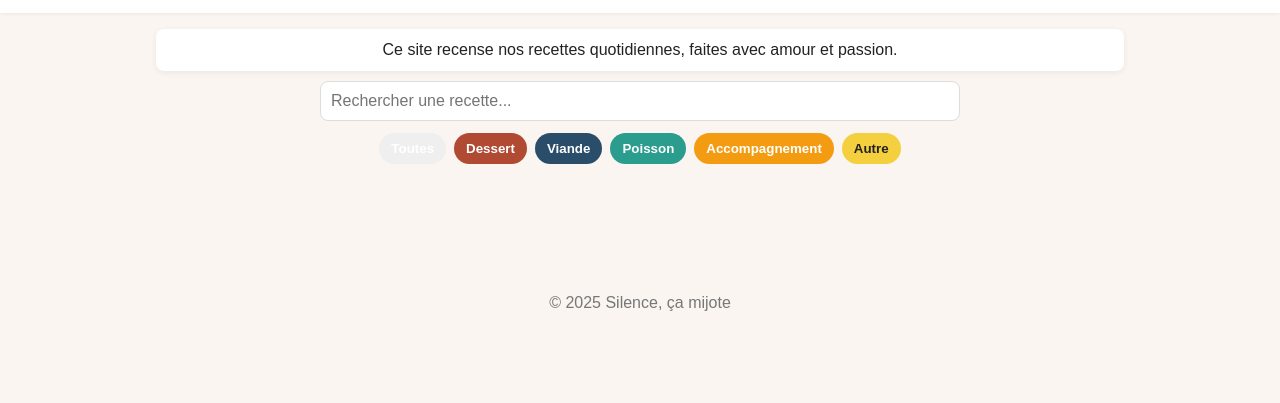
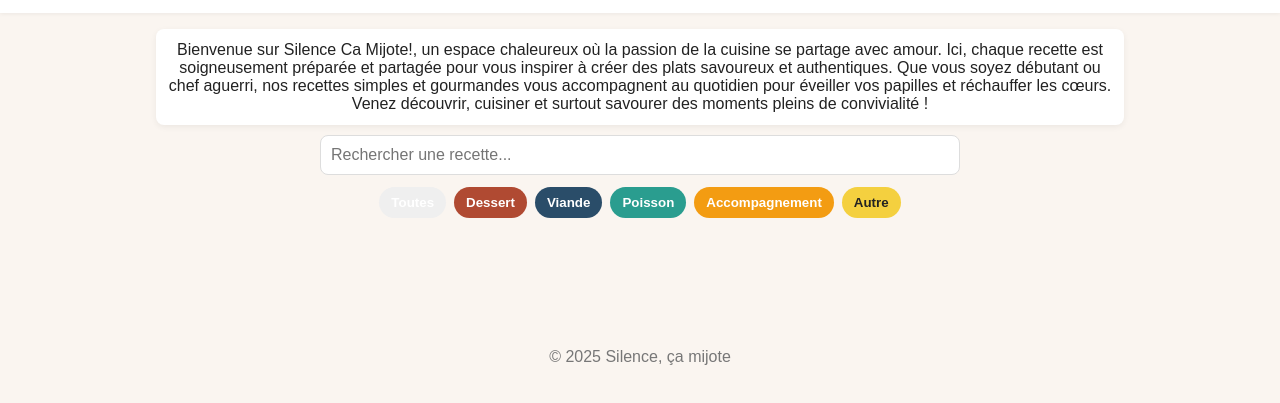
Before and after one commit to vpinheiro78/SilenceCaMijote, a plain HTML site: page index.html in a window 1280 px wide. Shown: the part 71-474 px from the top of the page. Drawn offline with Linux system fonts and the light colour scheme.

Commit message:
Update index.html

```diff
--- a/index.html
+++ b/index.html
@@ -13,7 +13,7 @@
 </header>
 
 <section class="hero">
-  <div class="site-blurb" id="site-blurb">Ce site recense nos recettes quotidiennes, faites avec amour et passion.</div>
+  <div class="site-blurb" id="site-blurb">Bienvenue sur Silence Ca Mijote!, un espace chaleureux où la passion de la cuisine se partage avec amour. Ici, chaque recette est soigneusement préparée et partagée pour vous inspirer à créer des plats savoureux et authentiques. Que vous soyez débutant ou chef aguerri, nos recettes simples et gourmandes vous accompagnent au quotidien pour éveiller vos papilles et réchauffer les cœurs. Venez découvrir, cuisiner et surtout savourer des moments pleins de convivialité !</div>
   <div class="search-row">
     <input id="search" type="search" placeholder="Rechercher une recette..." />
   </div>
```
